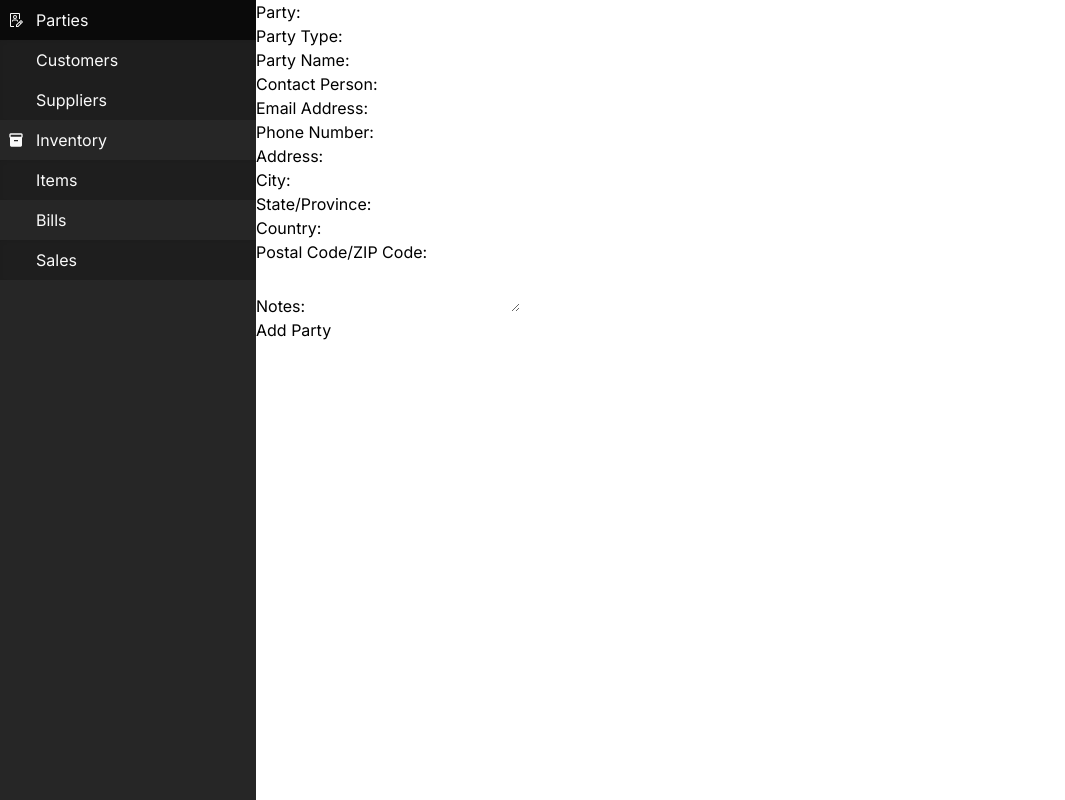
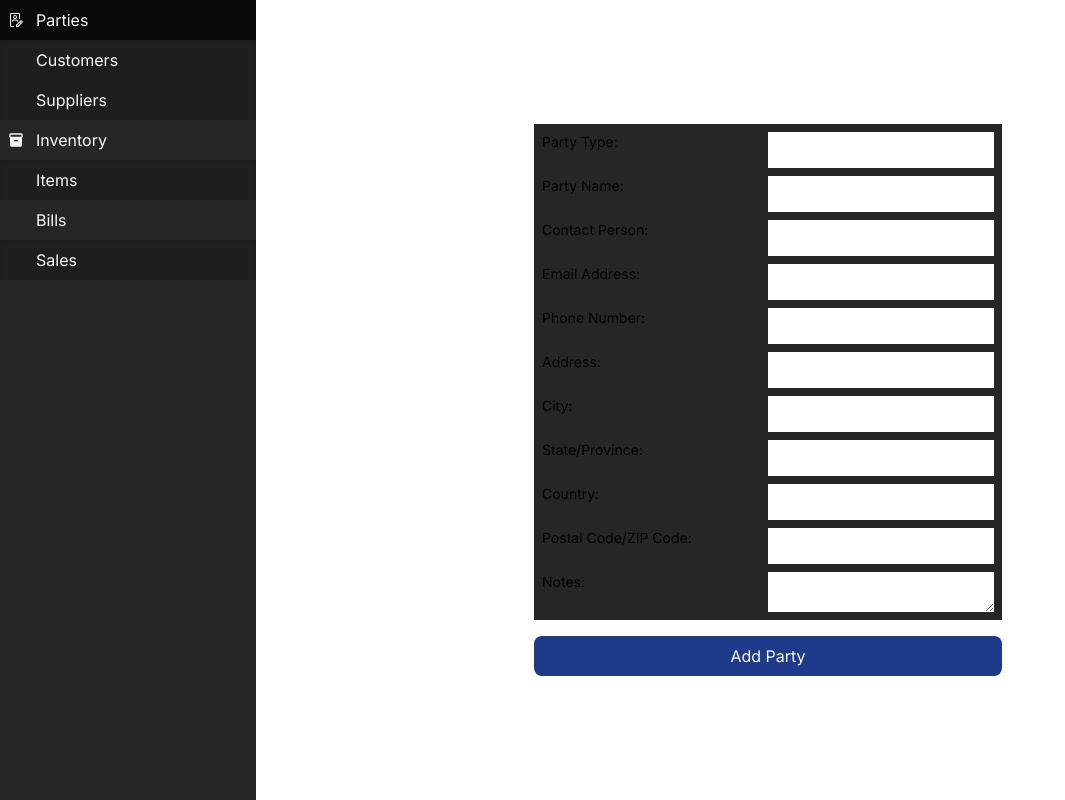
Before and after one commit to harshG775/invoice-app, a Next.js app: page /parties/create in a window 1280 px wide. Shown: the whole page, without its empty margins (0-1065 px from the left). Built offline with nearby package versions, Linux system fonts and the light colour scheme; some icons are missing.

Commit message:
fixing parties/create

```diff
--- /dev/null
+++ b/src/app/(invoice)/parties/create/components/CreatePartyForm.tsx
@@ -0,0 +1,139 @@
+"use client";
+import React from "react";
+import { useSearchParams } from "next/navigation";
+import { useForm, SubmitHandler } from "react-hook-form";
+import { partyFormSchema, TypePartyForm } from "@/lib/types/party";
+import { zodResolver } from "@hookform/resolvers/zod";
+export default function CreatePartyForm() {
+    const searchParams = useSearchParams();
+    const partyType = searchParams.get("type");
+    const {
+        register,
+        handleSubmit,
+        formState: { isSubmitting, errors },
+        reset,
+        setError,
+    } = useForm<TypePartyForm>({
+        resolver: zodResolver(partyFormSchema),
+        defaultValues: {
+            partyType: partyType || "",
+        },
+    });
+    const handleFormSubmit: SubmitHandler<TypePartyForm> = (data) => {
+        console.log(data);
+        reset();
+    };
+    return (
+        <form
+            onSubmit={handleSubmit(handleFormSubmit)}
+            className="min-h-screen grid place-content-center gap-4"
+        >
+            <ul className="bg-neutral-800 p-2 flex flex-col gap-2
+
+                [&>li]:grid [&>li]:grid-cols-2
+                [&>li>input]:min-h-5 [&>li>input]:p-2 text-sm
+            ">
+                <li>
+                    <label>Party Type:</label>
+                    <input type="text" {...register("partyType")} />
+                    <span className="text-red-800 text-xs">
+                        {`${errors.partyType ? errors.partyType.message : ""}`}
+                    </span>
+                </li>
+                <li>
+                    <label>Party Name:</label>
+                    <input type="text" {...register("partyName")} />
+                    <span className="text-red-800 text-xs">
+                        {`${errors.partyName ? errors.partyName.message : ""}`}
+                    </span>
+                </li>
+                <li>
+                    <label>Contact Person:</label>
+                    <input type="text" {...register("contactPerson")} />
+                    <span className="text-red-800 text-xs">
+                        {`${
+                            errors.contactPerson
+                                ? errors.contactPerson.message
+                                : ""
+                        }`}
+                    </span>
+                </li>
+                <li>
+                    <label>Email Address:</label>
+                    <input type="email" {...register("emailAddress")} />
+                    <span className="text-red-800 text-xs">
+                        {`${
+                            errors.emailAddress
+                                ? errors.emailAddress.message
+                                : ""
+                        }`}
+                    </span>
+                </li>
+                <li>
+                    <label>Phone Number:</label>
+                    <input type="tel" {...register("phoneNumber")} />
+                    <span className="text-red-800 text-xs">
+                        {`${
+                            errors.phoneNumber ? errors.phoneNumber.message : ""
+                        }`}
+                    </span>
+                </li>
+                <li>
+                    <label>Address:</label>
+                    <input type="text" {...register("address")} />
+                    <span className="text-red-800 text-xs">
+                        {`${errors.address ? errors.address.message : ""}`}
+                    </span>
+                </li>
+                <li>
+                    <label>City:</label>
+                    <input type="text" {...register("city")} />
+                    <span className="text-red-800 text-xs">
+                        {`${errors.city ? errors.city.message : ""}`}
+                    </span>
+                </li>
+                <li>
+                    <label>State/Province:</label>
+                    <input type="text" {...register("stateProvince")} />
+                    <span className="text-red-800 text-xs">
+                        {`${
+                            errors.stateProvince
+                                ? errors.stateProvince.message
+                                : ""
+                        }`}
+                    </span>
+                </li>
+                <li>
+                    <label>Country:</label>
+                    <input type="text" {...register("country")} />
+                    <span className="text-red-800 text-xs">
+                        {`${errors.country ? errors.country.message : ""}`}
+                    </span>
+                </li>
+                <li>
+                    <label>Postal Code/ZIP Code:</label>
+                    <input type="text" {...register("postalCode")} />
+                    <span className="text-red-800 text-xs">
+                        {`${
+                            errors.postalCode ? errors.postalCode.message : ""
+                        }`}
+                    </span>
+                </li>
+                <li>
+                    <label>Notes:</label>
+                    <textarea {...register("notes")} />
+                    <span className="text-red-800 text-xs">
+                        {`${errors.notes ? errors.notes.message : ""}`}
+                    </span>
+                </li>
+            </ul>
+
+            <button
+                disabled={isSubmitting}
+                className="bg-blue-900 text-neutral-50 p-2 rounded-lg"
+            >
+                Add Party
+            </button>
+        </form>
+    );
+}
--- a/src/app/(invoice)/parties/create/page.tsx
+++ b/src/app/(invoice)/parties/create/page.tsx
@@ -1,93 +1,5 @@
-"use client";
-import { useSearchParams } from "next/navigation";
-import { useForm ,SubmitHandler} from "react-hook-form";
-import { z } from "zod";
-const partyFormSchema = z.object({
-    partyType: z.string(),
-    partyName: z.string(),
-    contactPerson: z.string(),
-    emailAddress: z.string(),
-    phoneNumber: z.string(),
-    address: z.string(),
-    city: z.string(),
-    stateProvince: z.string(),
-    country: z.string(),
-    postalCode: z.string(),
-    notes: z.string(),
-})
-type FormData = z.infer<typeof partyFormSchema>
-export default function CreateParty() {
-    const searchParams = useSearchParams();
-    const partyType = searchParams.get("type");
-    const { register, handleSubmit } = useForm <FormData>({
-        defaultValues: {
-            partyType: partyType||"",
-            partyName: "",
-            contactPerson: "",
-            emailAddress: "",
-            phoneNumber: "",
-            address: "",
-            city: "",
-            stateProvince: "",
-            country: "",
-            postalCode: "",
-            notes: "",
-        },
-    });
-    const handleFormSubmit: SubmitHandler <FormData> = (data) => {
-        console.log(data);
-    };
-
-    return (
-        <div>
-            <h1>Party:{partyType}</h1>
-            <form onSubmit={handleSubmit(handleFormSubmit)}>
-                <div>
-                    <label>Party Type:</label>
-                    <input type="text" {...register("partyType")} />
-                </div>
-                <div>
-                    <label>Party Name:</label>
-                    <input type="text" {...register("partyName")} />
-                </div>
-                <div>
-                    <label>Contact Person:</label>
-                    <input type="text" {...register("contactPerson")} />
-                </div>
-                <div>
-                    <label>Email Address:</label>
-                    <input type="email" {...register("emailAddress")} />
-                </div>
-                <div>
-                    <label>Phone Number:</label>
-                    <input type="tel" {...register("phoneNumber")} />
-                </div>
-                <div>
-                    <label>Address:</label>
-                    <input type="text" {...register("address")} />
-                </div>
-                <div>
-                    <label>City:</label>
-                    <input type="text" {...register("city")} />
-                </div>
-                <div>
-                    <label>State/Province:</label>
-                    <input type="text" {...register("stateProvince")} />
-                </div>
-                <div>
-                    <label>Country:</label>
-                    <input type="text" {...register("country")} />
-                </div>
-                <div>
-                    <label>Postal Code/ZIP Code:</label>
-                    <input type="text" {...register("postalCode")} />
-                </div>
-                <div>
-                    <label>Notes:</label>
-                    <textarea {...register("notes")} />
-                </div>
-                <button type="submit">Add Party</button>
-            </form>
-        </div>
-    );
+import React from "react";
+import CreatePartyForm from "./components/CreatePartyForm";
+export default function page() {
+    return <CreatePartyForm />;
 }
--- /dev/null
+++ b/src/lib/types/party.tsx
@@ -0,0 +1,15 @@
+import { z } from "zod";
+export const partyFormSchema = z.object({
+    partyType: z.string(),
+    partyName: z.string(),
+    contactPerson: z.string(),
+    emailAddress: z.string().email(),
+    phoneNumber: z.string(),
+    address: z.string(),
+    city: z.string(),
+    stateProvince: z.string(),
+    country: z.string(),
+    postalCode: z.string(),
+    notes: z.string(),
+});
+export type TypePartyForm = z.infer<typeof partyFormSchema>;
```
